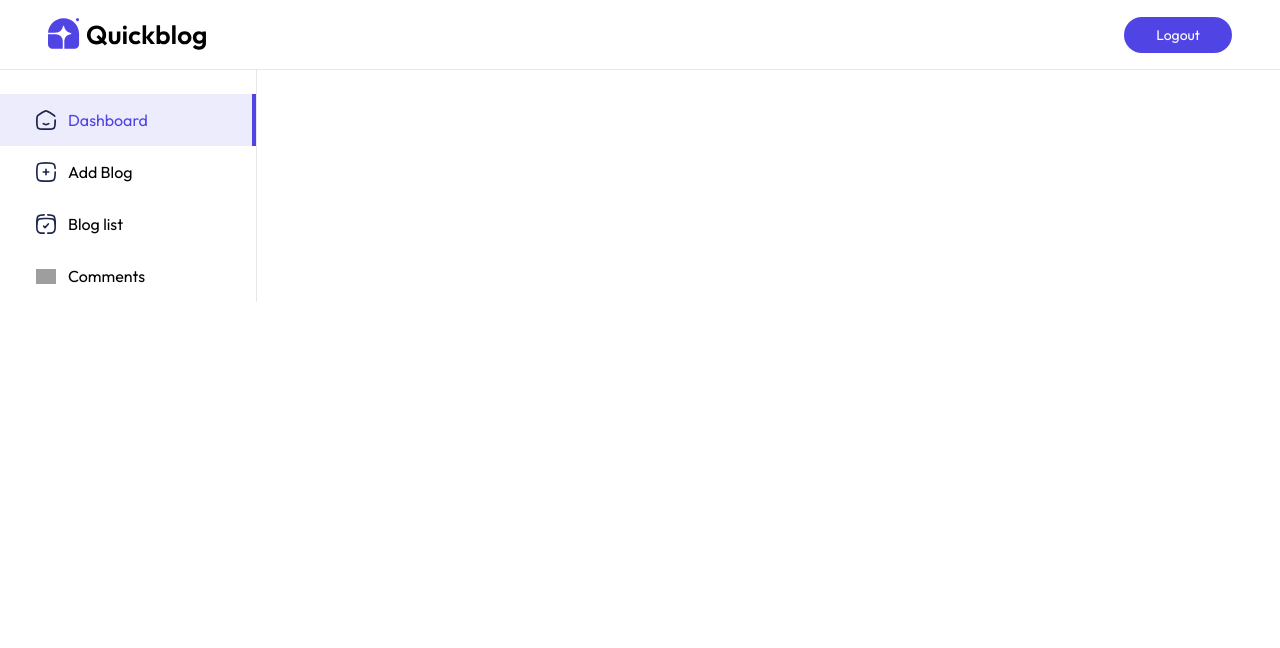
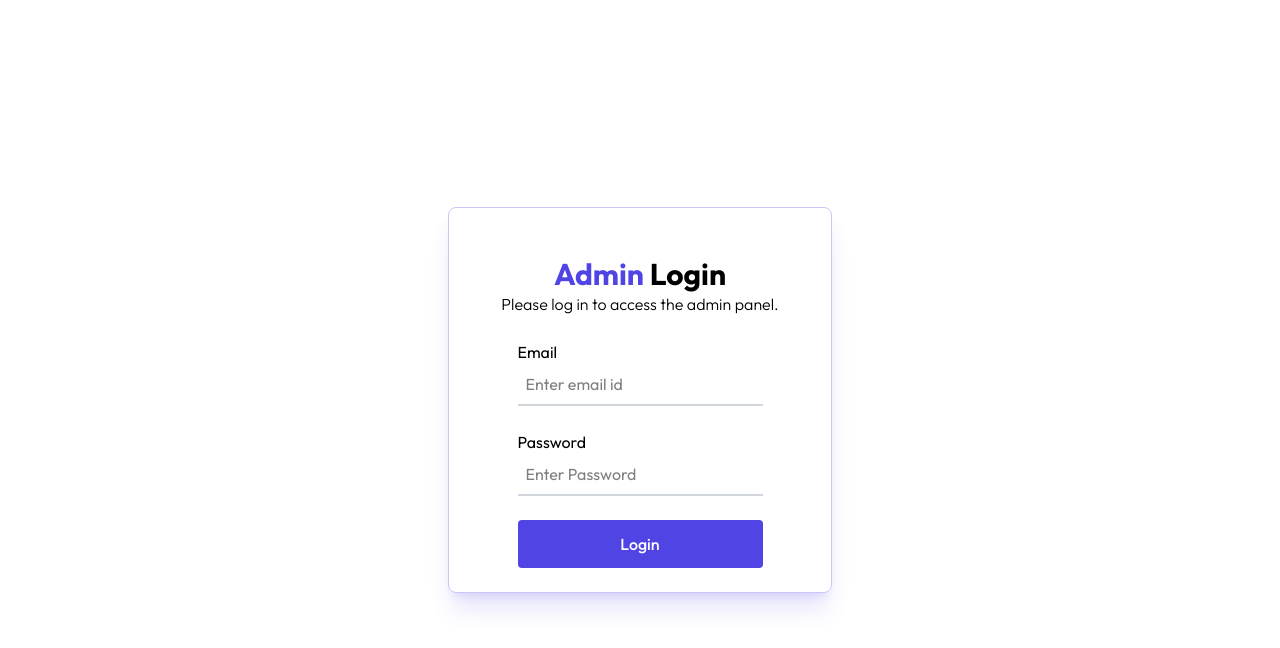
Before and after one commit to Aayush-235/BlogApp, a React (Vite) app in the folder client/: page /admin in a window 1280 px wide. Shown: the top 648 px of the page. Built offline with nearby package versions, Linux system fonts and the light colour scheme; grey boxes are pictures that could not be loaded.

Commit message:
Login page cmplt

```diff
--- a/client/src/App.jsx
+++ b/client/src/App.jsx
@@ -7,6 +7,7 @@
 import Listblog from './pages/admin/Listblog'
 import Dashboard from './pages/admin/Dashboard'
 import Comments from './pages/admin/Comments'
+import Login from './components/admin/Login'
 
 const App = () => {
   return (
@@ -16,7 +17,8 @@
         <Route path="/blog/:id" element={<Blog/>} />
 
         {/* Admin Routes */}
-        <Route path='/admin' element={<Layout/>}>
+        {/* nested routing setup */}
+        <Route path='/admin' element={false ? <Layout/> : <Login/>}>
           <Route index element={<Dashboard/>}/>
           <Route path="addblog" element={<Addblog/>} />
           <Route path="listblog" element={<Listblog/> }/>
--- a/client/src/components/admin/Login.jsx
+++ b/client/src/components/admin/Login.jsx
@@ -1,11 +1,47 @@
 import React from 'react'
 
 const Login = () => {
-  return (
-    <div>
 
-    </div>
-  )
+    const handleSubmit = async (e) => {
+        e.preventDefault();
+    }
+    return (
+        <div className='flex items-center justify-center h-screen'>
+
+            <div className='w-full max-w-sm p-6 max-md:m-6 border border-primary/30 shadow-xl shadow-primary/15 rounded-lg'>
+
+                <div className='flex flex-col items-center justify-center'>
+
+                    <div className='w-full py-6 text-center'>
+                        <h1 className='text-3xl font-bold'><span className='text-primary'>Admin</span> Login</h1>
+                        <p className='font-light'> Please log in to access the admin panel.</p>
+                    </div>
+
+                    <form onSubmit={handleSubmit}>
+                        <div className='flex flex-col'>
+                            <label>Email</label>
+                            <input type="email" required placeholder='Enter email id'
+                            className='border-b-2 border-gray-300 p-2 outline-none mb-6'/>
+                        </div>
+
+                        <div className='flex flex-col'>
+                            <label>Password</label>
+                            <input type="password" required placeholder='Enter Password'
+                            className='border-b-2 border-gray-300 p-2 outline-none mb-6'/>
+                        </div>
+
+                        <button type='submit' className='w-full py-3 font-medium bg-primary text-white rounded cursor-pointer hover:bg-primary/90 transition-all'>
+                            Login
+                        </button>
+
+                    </form>
+
+                </div>
+
+            </div>
+
+        </div>
+    )
 }
 
 export default Login
```
